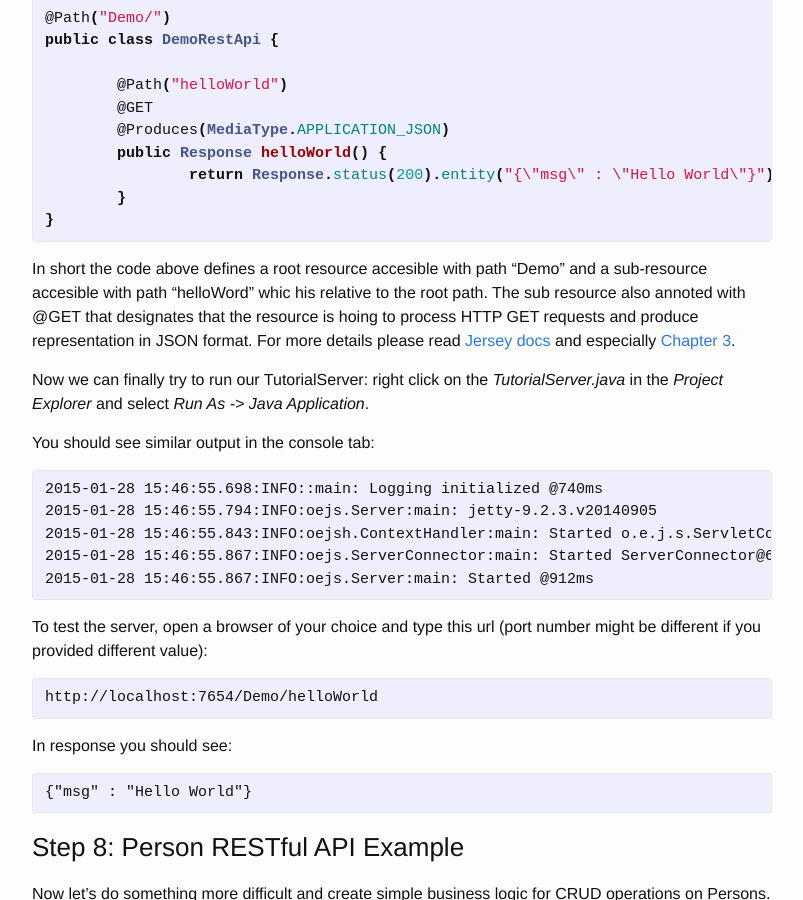
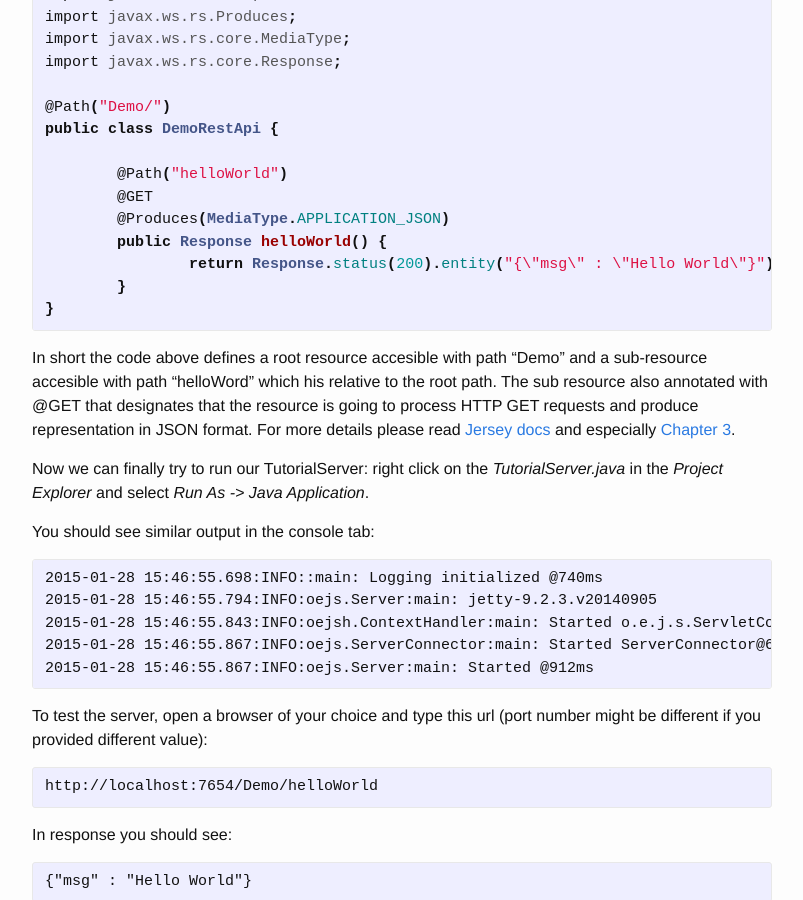
Before and after one commit to infsci2711/infsci2711.github.io, a Jekyll site: the page built from _posts/2015-01-28-tutorial-web-rest-api.markdown, in a window 1280 px wide and 900 px high, scrolled down 7537 px. Shown: the whole window, without its empty margins (238-1041 px from the left). Built offline with Jekyll 4.4.1, drawn with Linux system fonts in a browser that asks for light colours; some of the changed text lies outside the part shown.

Commit message:
fixing typos

```diff
--- a/_posts/2015-01-28-tutorial-web-rest-api.markdown
+++ b/_posts/2015-01-28-tutorial-web-rest-api.markdown
@@ -161,6 +161,11 @@
 
 ![API project with 2 packages and 2 classes](/images/apiprojectWith2Pack2Classes.png)
 
+---
+<br/>
+NOTE, CORRECTION: It is better to have prefix for the packages in the *tutorialserverapi* as *edu.pitt.sis.infsci2711.tutorialapi.* (see the added "api").
+---
+
 Edit *TutorialServer.java* file to make it like this:
 
 {% highlight java %}
@@ -206,7 +211,7 @@
 }
 {% endhighlight %}
 
-In short the code above defines a root resource accesible with path "Demo" and a sub-resource accesible with path "helloWord" whic his relative to the root path. The sub resource also annoted with @GET that designates that the resource is hoing to process HTTP GET requests and produce representation in JSON format. For more details please read [Jersey docs](https://jersey.java.net/documentation/latest/index.html) and especially [Chapter 3](https://jersey.java.net/documentation/latest/jaxrs-resources.html).
+In short the code above defines a root resource accesible with path "Demo" and a sub-resource accesible with path "helloWord" which his relative to the root path. The sub resource also annotated with @GET that designates that the resource is going to process HTTP GET requests and produce representation in JSON format. For more details please read [Jersey docs](https://jersey.java.net/documentation/latest/index.html) and especially [Chapter 3](https://jersey.java.net/documentation/latest/jaxrs-resources.html).
 
 Now we can finally try to run our TutorialServer: right click on the *TutorialServer.java* in the *Project Explorer* and select *Run As -> Java Application*.
 
```
Also changed, not shown: other parts of _posts/2015-01-28-tutorial-web-rest-api.markdown (+2 -2 lines).
